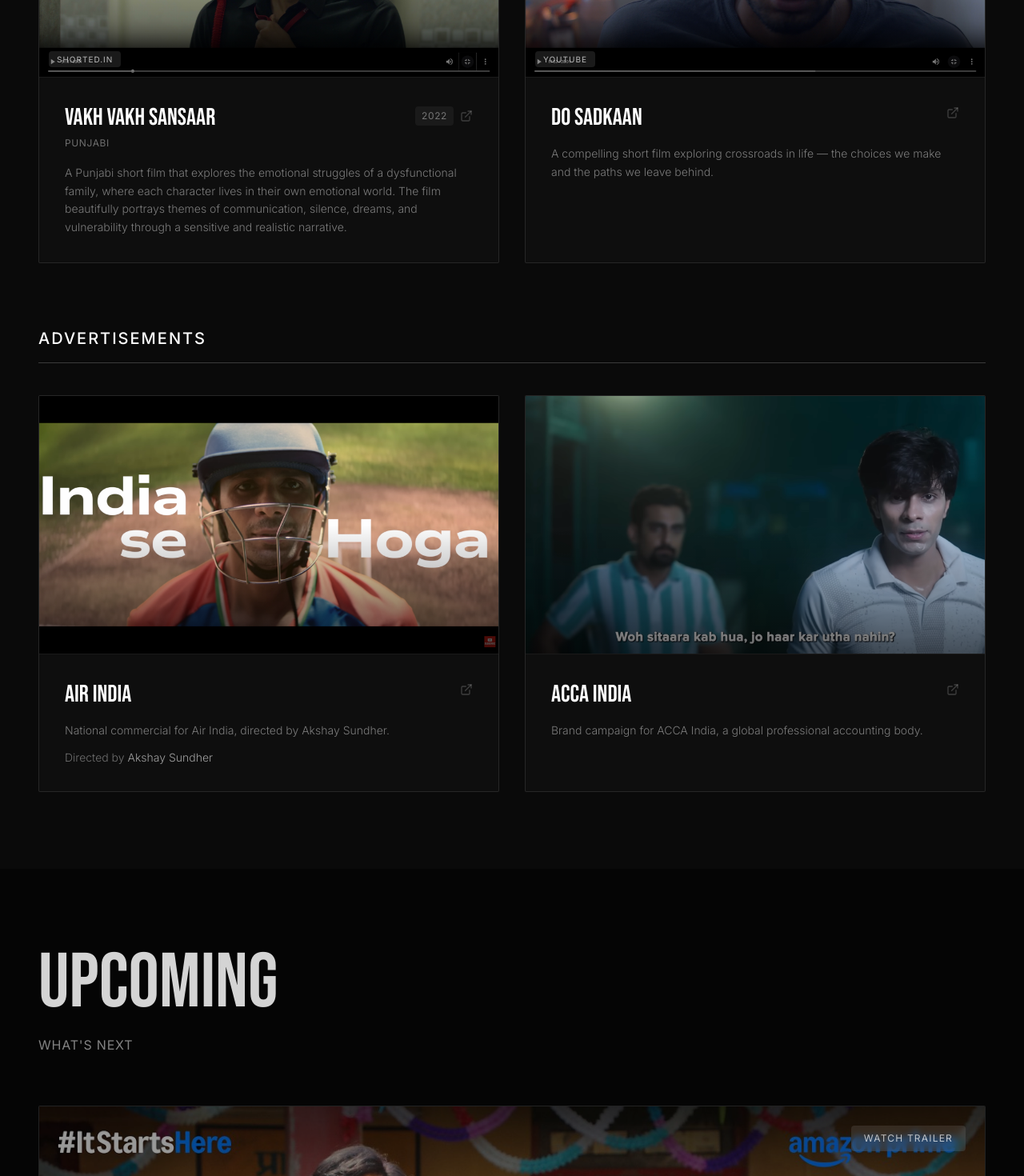
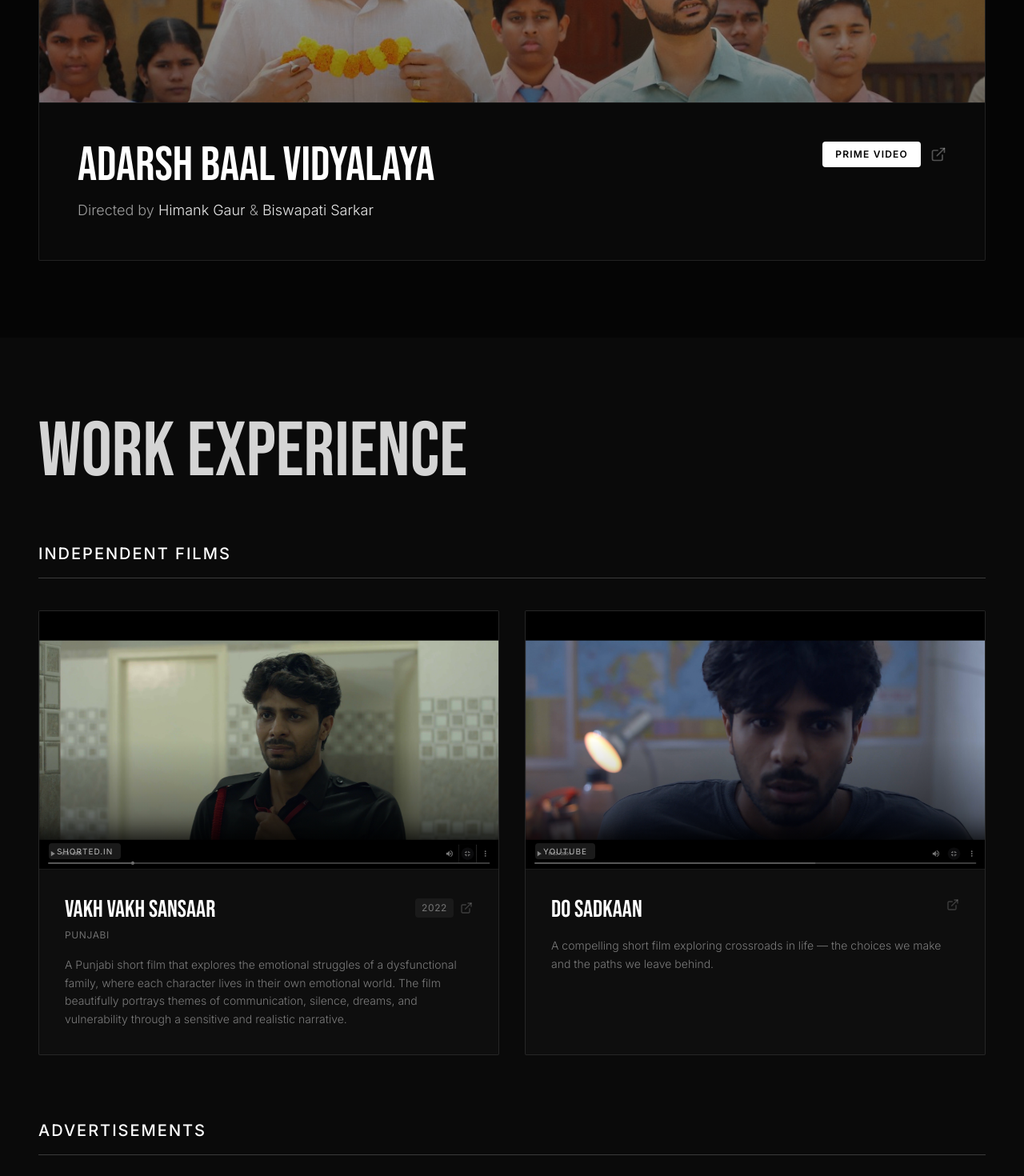
Before and after one commit to chirag-290/actor-website, a React (Vite) app: page / in a window 1280 px wide. Shown: the part 4020-5490 px from the top of the page at 80% size. Built offline with nearby package versions, Linux system fonts and the light colour scheme.

Commit message:
update section postion

```diff
--- a/src/App.jsx
+++ b/src/App.jsx
@@ -49,8 +49,8 @@
         <Info />
         <About />
         <Profile />
+        <Upcoming />
         <ActingWork />
-        <Upcoming />
         <Contact />
       </main>
     </>
```
